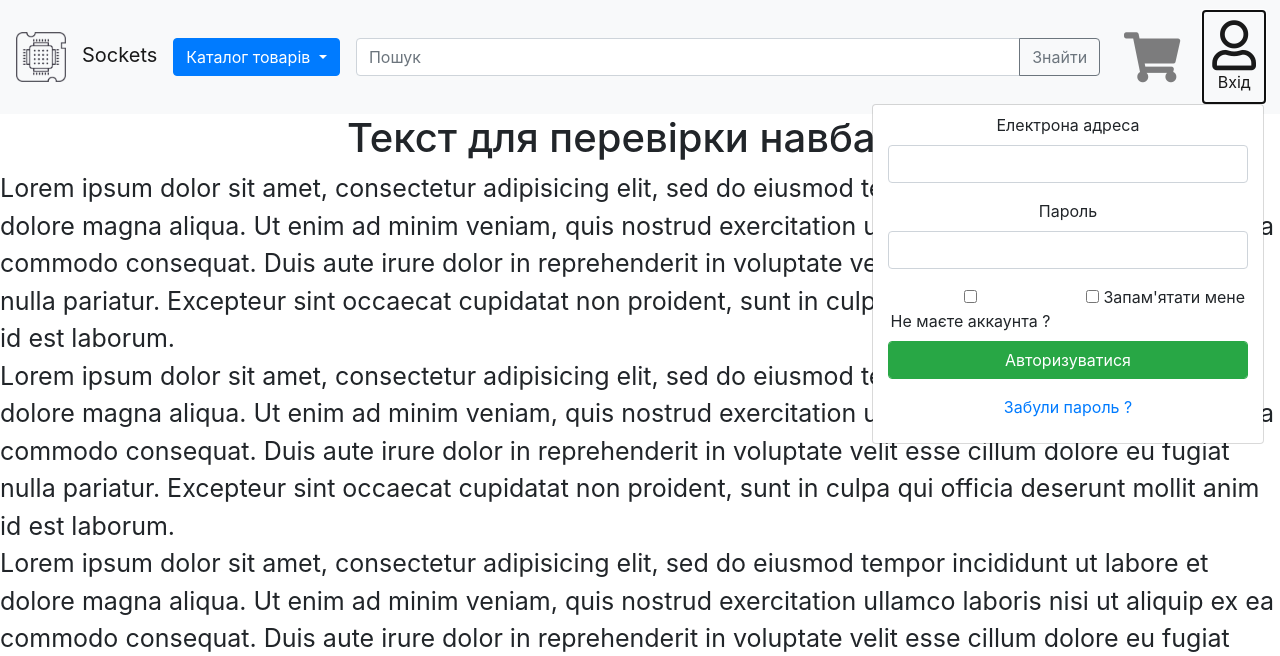
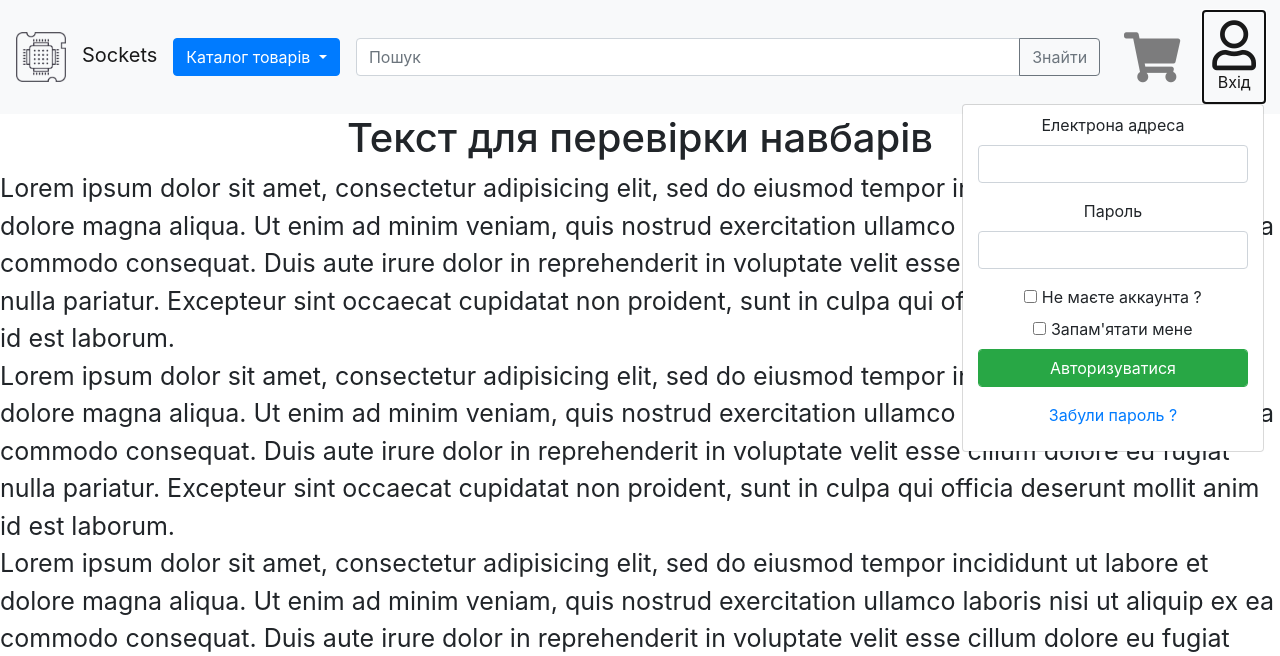
Before and after one commit to Shuna322/Sockets, a PHP site: page / in a window 1280 px wide, after a click on "Вхід". Shown: the top 656 px of the page. Run offline with PHP 8.4, Linux system fonts and the light colour scheme; some libraries are stand-ins or nearby versions.

Commit message:
pre commit

```diff
--- a/css/style.css
+++ b/css/style.css
@@ -1,4 +1,4 @@
 /* General sizing */
 .dropdown-form-size {
-  width: 390px;
+  width: 300px;
 }
--- a/index.html
+++ b/index.html
@@ -118,14 +118,18 @@
 
               <div class="form-group">
                 <div class="row">
-                  <div class="col-lg-6">
+                  <div class="col-lg-12">
                     <input type="checkbox" tabindex="3" name="account" id="account">
                     <label for="account">Не маєте аккаунта ?</label>
                   </div>
-                  <div class="col-lg-6">
+                </div>
+                <div class="row">
+                  <div class="col-lg-12">
                     <input type="checkbox" tabindex="4" name="remember" id="remember">
                     <label for="remember">Запам'ятати мене</label>
                   </div>
+                </div>
+                <div class="row">
                   <div class="col-lg-12">
                     <input type="submit" name="login-submit" id="login-submit" tabindex="5" class="form-control btn btn-success" value="Авторизуватися">
                   </div>
```
